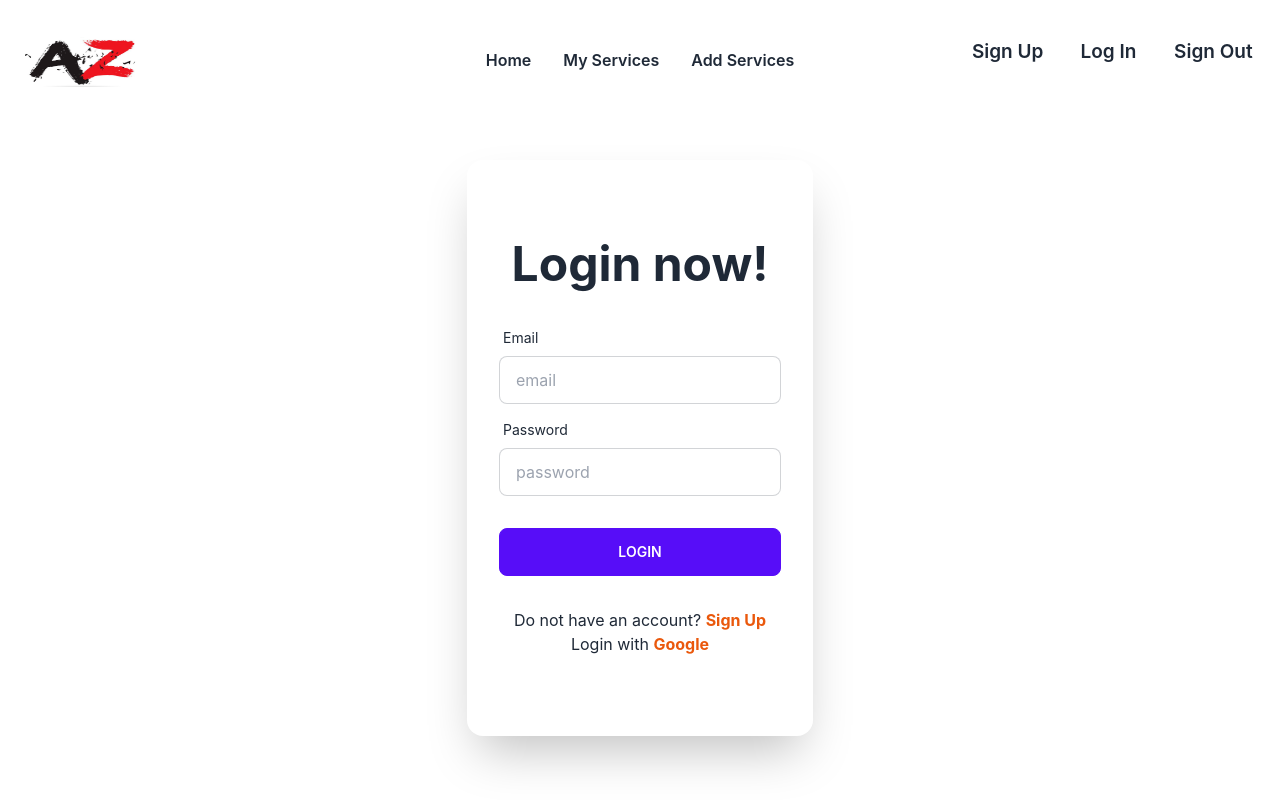
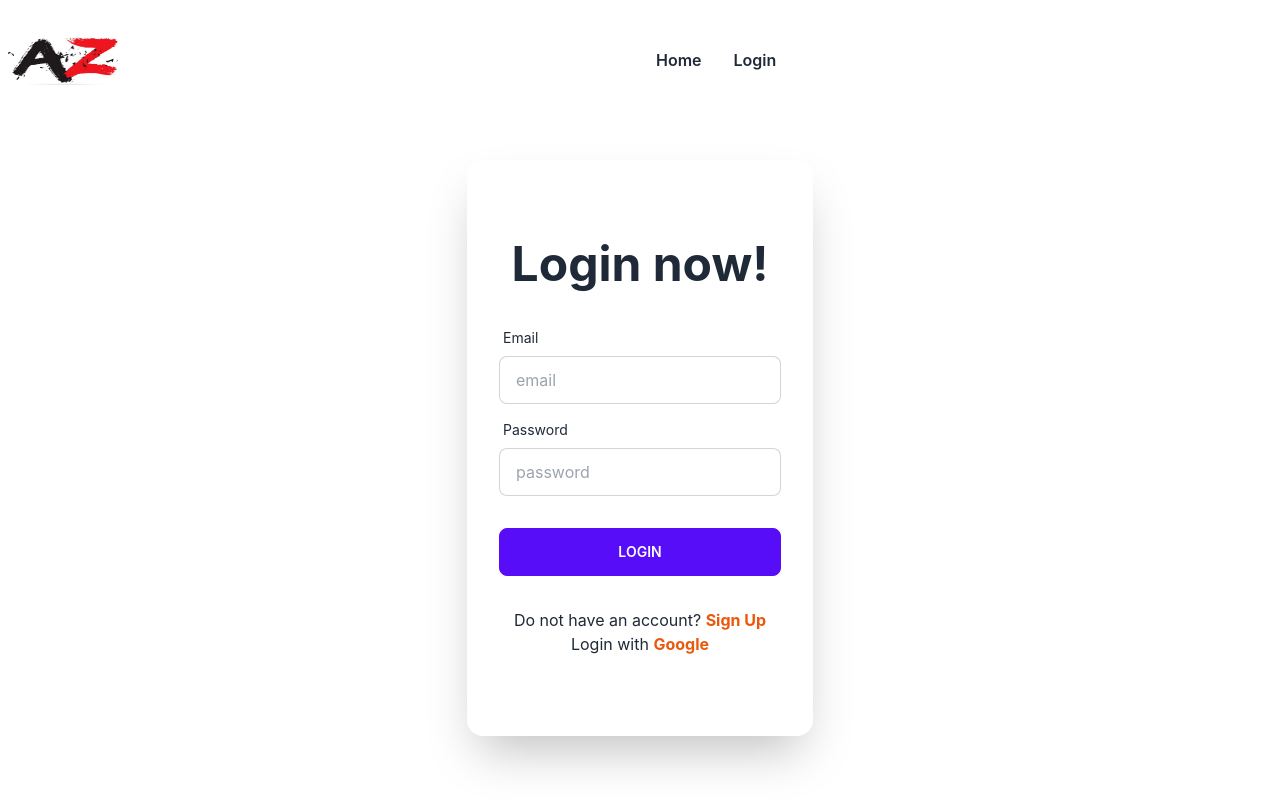
Before and after one commit to Ahmed-Moudud/artzone-client, a React (Create React App) app: page /login in a window 1280 px wide. Shown: the top 800 px of the page. Built offline with nearby package versions, Linux system fonts and the light colour scheme; no server answers.

Commit message:
conditional rendering for navbar implemented

```diff
--- a/src/Pages/Shared/Header/Header.js
+++ b/src/Pages/Shared/Header/Header.js
@@ -1,17 +1,31 @@
-import React from 'react';
+import React, { useContext } from 'react';
 import { Link } from 'react-router-dom';
 import logo from '../../../assets/logo.png'
+import { AuthContext } from '../../../contexts/AuthProvider/AuthProvider';
 import './Header.css'
 
 const Header = () => {
+    const {user, logOut} = useContext(AuthContext);
 
-
-
+    const handleLogOut = () => {
+        logOut()
+        .then()
+        .catch()
+    }
 
     const menuItems = <>
     <li className='font-semibold'><Link to='/'>Home</Link></li>
-    <li className='font-semibold'><Link to='/'>My Services</Link></li>
-    <li className='font-semibold'><Link to='/'>Add Services</Link></li>
+
+    {
+        user ?.email ?
+        <>
+          <li className='font-semibold'><Link to='/'>My Services</Link></li>
+          <li className='font-semibold'><Link to='/'>Add Services</Link></li>
+          <li><Link className='font-semibold' onClick={handleLogOut}>Logout</Link></li>
+          </>
+          :
+          <li className='font-semibold'><Link to='/login'>Login</Link></li>
+    }
     </>
 
     return (
@@ -25,7 +39,7 @@ const Header = () => {
               {menuItems}
             </ul>
           </div>
-          <Link to="/" className="btn btn-ghost normal-case text-xl">
+          <Link to="/" className="normal-case text-xl">
               <img className=' brand-logo' src={logo} alt="" />
           </Link>
         </div>
@@ -35,11 +49,7 @@ const Header = () => {
             {menuItems}
           </ul>
         </div>
-        <div className="navbar-end">
-        <Link to='/signup' className="btn btn-ghost normal-case text-xl hidden lg:block">Sign Up</Link>
-        <Link to='/login' className="btn btn-ghost normal-case text-xl hidden lg:block">Log In</Link>
-        <Link to='/' className="btn btn-ghost normal-case text-xl hidden lg:block">Sign Out</Link>
-        </div>
+
       </div>
     );
 };
--- a/src/contexts/AuthProvider/AuthProvider.js
+++ b/src/contexts/AuthProvider/AuthProvider.js
@@ -1,6 +1,6 @@
 import React, { createContext, useEffect, useState } from 'react';
 import app from '../../firebase/firebase.config';
-import {createUserWithEmailAndPassword, getAuth, GoogleAuthProvider, onAuthStateChanged, signInWithEmailAndPassword, signInWithPopup} from 'firebase/auth';
+import {createUserWithEmailAndPassword, getAuth, GoogleAuthProvider, onAuthStateChanged, signInWithEmailAndPassword, signInWithPopup, signOut} from 'firebase/auth';
 
 export const AuthContext = createContext();
 const auth = getAuth(app);
@@ -25,6 +25,10 @@ const AuthProvider = ({children}) => {
         return signInWithPopup(auth, googleProvider);
     }
 
+    const logOut = () => {
+        return signOut(auth);
+    }
+
     useEffect(() => {
         const unsubscribe = onAuthStateChanged(auth, currentUser => {
             console.log(currentUser);
@@ -40,7 +44,8 @@ const AuthProvider = ({children}) => {
             loading,
             createUser,
             login,
-            googleSignIn
+            googleSignIn,
+            logOut
     };
 
     return (
```
